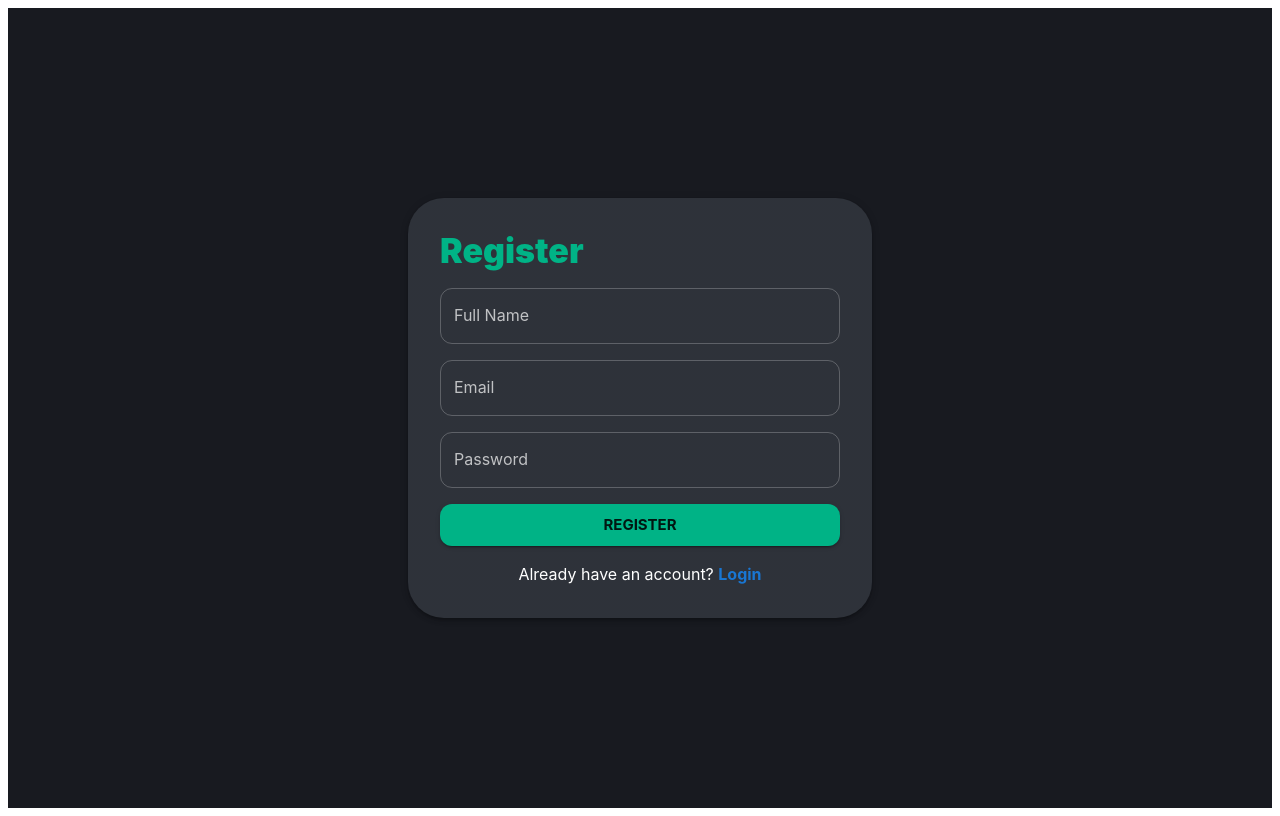
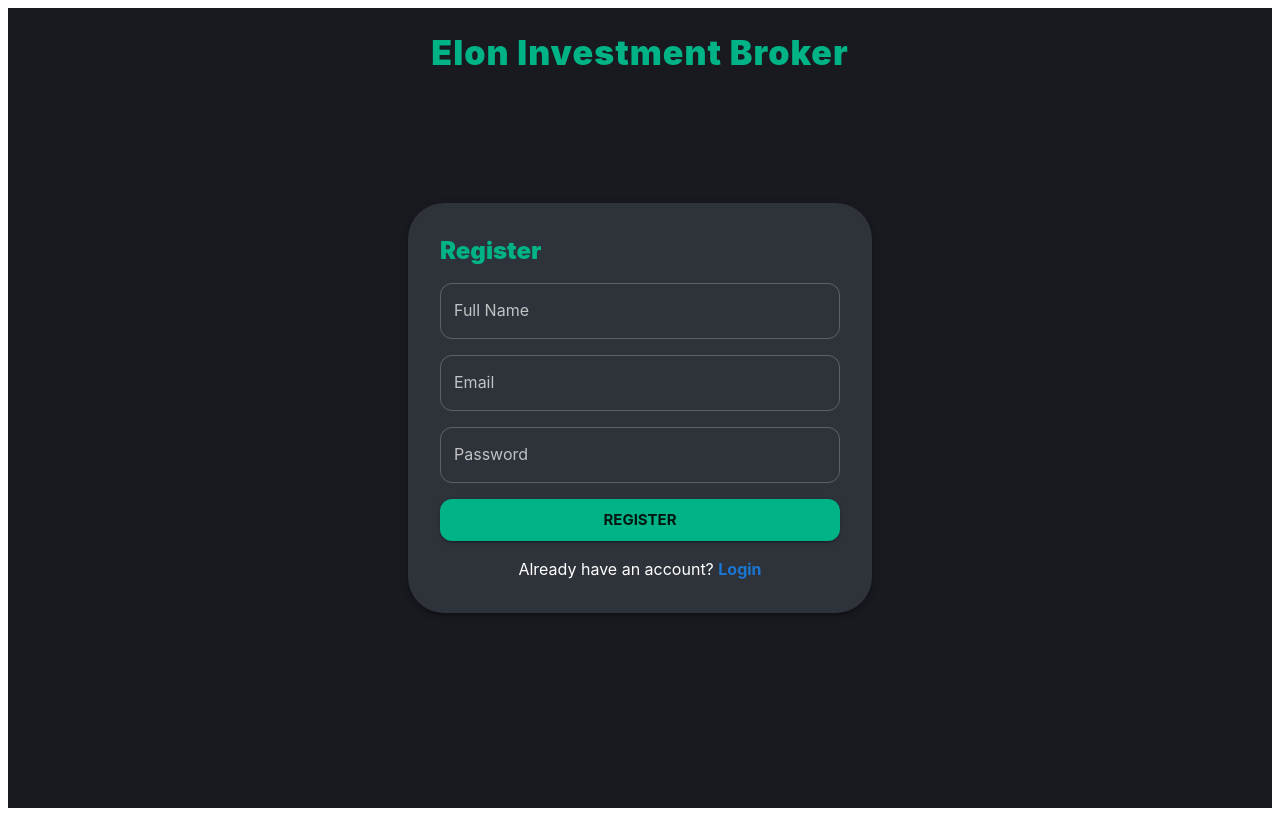
Before and after one commit to Diateck/crypto-forex-frontend-, a React (Vite) app: page /register in a window 1280 px wide. Built offline with nearby package versions, Linux system fonts and the light colour scheme.

Commit message:
Update Register.jsx

```diff
--- a/src/pages/Register.jsx
+++ b/src/pages/Register.jsx
@@ -1,5 +1,6 @@
 import React, { useState } from 'react';
 import { Box, Card, Typography, TextField, Button } from '@mui/material';
+import { Link } from 'react-router-dom';
 
 function Register() {
   const [name, setName] = useState('');
@@ -7,8 +8,13 @@ function Register() {
   const [password, setPassword] = useState('');
   return (
     <Box minHeight="100vh" display="flex" alignItems="center" justifyContent="center" bgcolor="#181A20">
+      <Box sx={{ position: 'absolute', top: 32, left: 0, right: 0, textAlign: 'center' }}>
+        <Typography variant="h4" fontWeight={900} color="primary" sx={{ letterSpacing: 1, mb: 4 }}>
+          Elon Investment Broker
+        </Typography>
+      </Box>
       <Card sx={{ p: 4, borderRadius: 3, boxShadow: 3, minWidth: 320, maxWidth: 400, width: '100%' }}>
-        <Typography variant="h4" fontWeight={900} color="primary" sx={{ mb: 2 }}>
+        <Typography variant="h5" fontWeight={900} color="primary" sx={{ mb: 2 }}>
           Register
         </Typography>
         <TextField
@@ -38,7 +44,10 @@ function Register() {
           Register
         </Button>
         <Typography sx={{ mt: 2, textAlign: 'center' }}>
-          Already have an account? <a href="/login" style={{ color: '#1976d2', textDecoration: 'none', fontWeight: 700 }}>Login</a>
+          Already have an account?{' '}
+          <Link to="/login" style={{ color: '#1976d2', textDecoration: 'none', fontWeight: 700 }}>
+            Login
+          </Link>
         </Typography>
       </Card>
     </Box>
```
